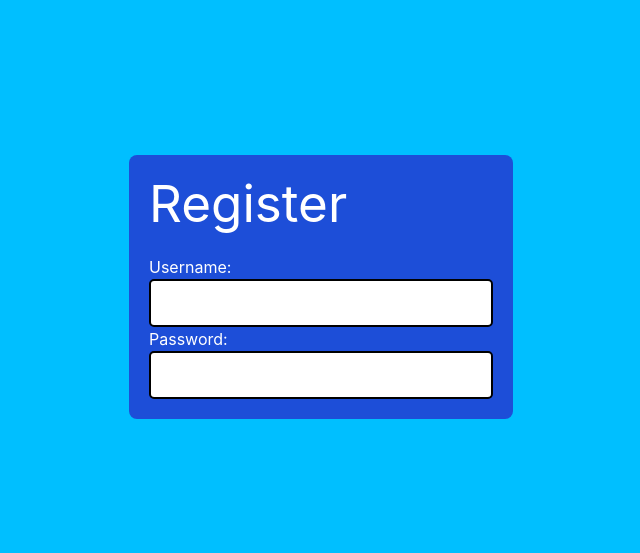
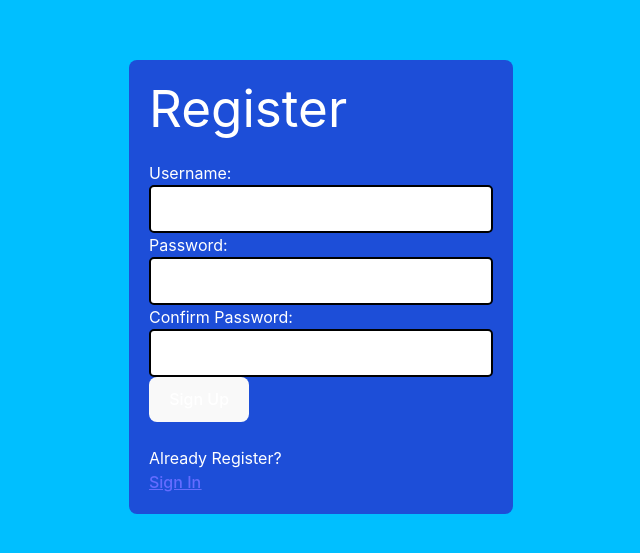
Before and after one commit to Kasraco/react-native-authentication-system, a React (Vite) app: page / in a window 1280 px wide. Shown: the part 113-666 px from the top of the page, without its empty margins (319-959 px from the left). Built offline with nearby package versions, Linux system fonts and the light colour scheme.

Commit message:
Added confirm password field and validation logic

```diff
--- a/src/Register.tsx
+++ b/src/Register.tsx
@@ -41,11 +41,11 @@ const Register = () => {
 
   useEffect(() => {
     const result = PWD_REGEX.test(pwd);
-    console.log(result);
-    console.log(pwd);
+    console.log("Valid PWD : " + result);
     setValidPwd(result);
-    const match = pwd === pwdMatch;
+    const match = pwd === pwdMatch && pwdMatch != "";
     setValidPwdMatch(match);
+    console.log("Valid PWD Match : " + match);
   }, [pwd, pwdMatch]);
 
   //clear message even change each one user,pwd pwdMatch
@@ -86,9 +86,10 @@ const Register = () => {
           <FontAwesomeIcon icon={faInfoCircle} />
           4 to 24 charcters <br />
           Must begin with a letter <br />
-          Letters, numbers, underscores,hyphens allowed/
+          Letters, numbers, underscores,hyphens allowed.
         </p>
 
+        {/* Password pane */}
         <label htmlFor="password" className="block text-center">
           Password:
           <span className={validPwd ? "valid" : "hide"}>
@@ -118,7 +119,50 @@ const Register = () => {
           <span aria-label="hashtag">$</span>
           <span aria-label="percent">%</span>
         </p>
+
+        {/* Confirm Password */}
+
+        <label htmlFor="confirmpassword" className="block text-center">
+          Confirm Password:
+          <span className={validPwdMatch ? "valid" : "hide"}>
+            <FontAwesomeIcon icon={faCheck} />
+          </span>
+          <span className={validPwdMatch || !pwdMatch ? "hide" : "invalid"}>
+            <FontAwesomeIcon icon={faTimes} />
+          </span>
+        </label>
+        <input
+          type="password"
+          id="confirmpassword"
+          autoComplete="off"
+          required
+          onChange={(e) => setPwdMatch(e.target.value)}
+          aria-invalid={validPwdMatch ? "false" : "true"}
+          aria-describedby="confirmdnote"
+          onFocus={() => setPwdMatchFocus(true)}
+          onBlur={() => setPwdMatchFocus(false)}
+        />
+        <p
+          id="confirmdnote"
+          className={pwdMatchFocus && !validPwdMatch ? "instructions" : "offscreen"}
+        >
+          <FontAwesomeIcon icon={faInfoCircle} />
+          Must match the first password input field. <br />
+        </p>
+
+        <button type="submit" disabled={!validName || !validPwd || !validPwdMatch ? true : false}>
+          Sign Up
+        </button>
       </form>
+
+      <p>
+        Already Register?
+        <br />
+        <span className="underline">
+          {/* Put router link here */}
+          <a href="#">Sign In</a>
+        </span>
+      </p>
     </section>
   );
 };
```
